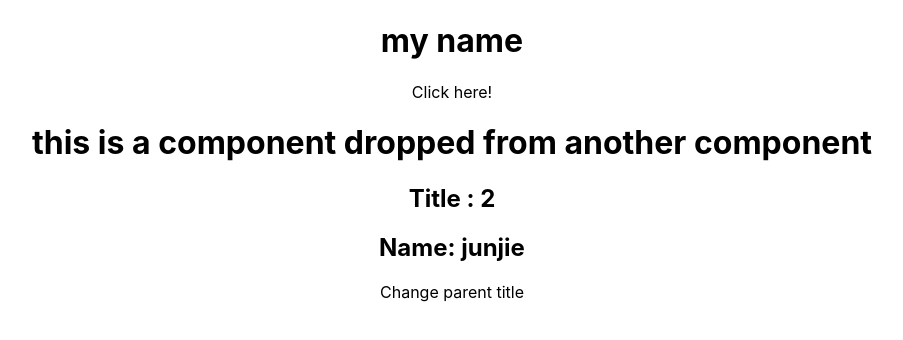
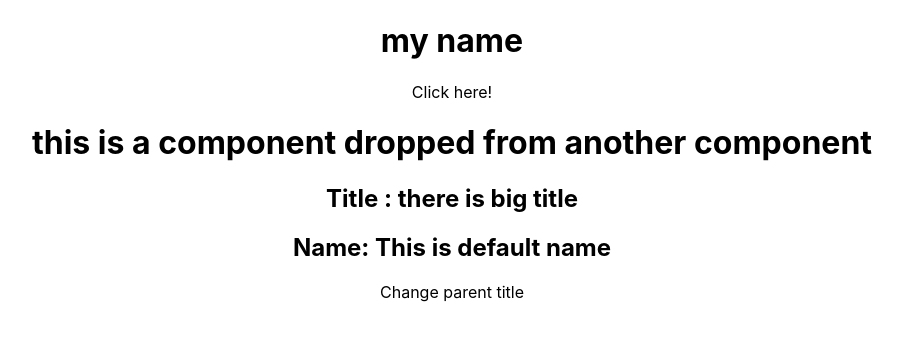
Before and after one commit to zhaojunjie163/myreact, a React (Create React App) app: page / in a window 1280 px wide. Shown: the top 340 px of the page, without its empty margins (188-1091 px from the left). Built offline with nearby package versions, Linux system fonts and the light colour scheme.

Commit message:
explore: defaultProps
npm i -S prop-types

```diff
--- a/src/App.js
+++ b/src/App.js
@@ -18,8 +18,8 @@ class App extends Component {
             <h1>{this.state.title}</h1>
             <div onClick={this.onClick}>Click here!</div>
             <MyComponent
-                title={2}
-                name='junjie'
+                title='there is big title'
+                // name='junjie'
                 onClick={this.onClick}
             />
         </div>;
--- a/src/MyComponent.js
+++ b/src/MyComponent.js
@@ -5,6 +5,10 @@ const propTypes = {
     name: PropTypes.string.isRequired,
     title: PropTypes.string.isRequired,
     onclick: PropTypes.func
+}
+
+const defaultProps = {
+    name: 'This is default name'
 }
 
 class MyComponent extends Component {
@@ -34,5 +38,6 @@ class MyComponent extends Component {
 
 }
 MyComponent.propTypes = propTypes;
+MyComponent.defaultProps = defaultProps;
 
 export default MyComponent;
```
Also changed, not shown: 1 other file (tests, documents, lock files or other folders).
